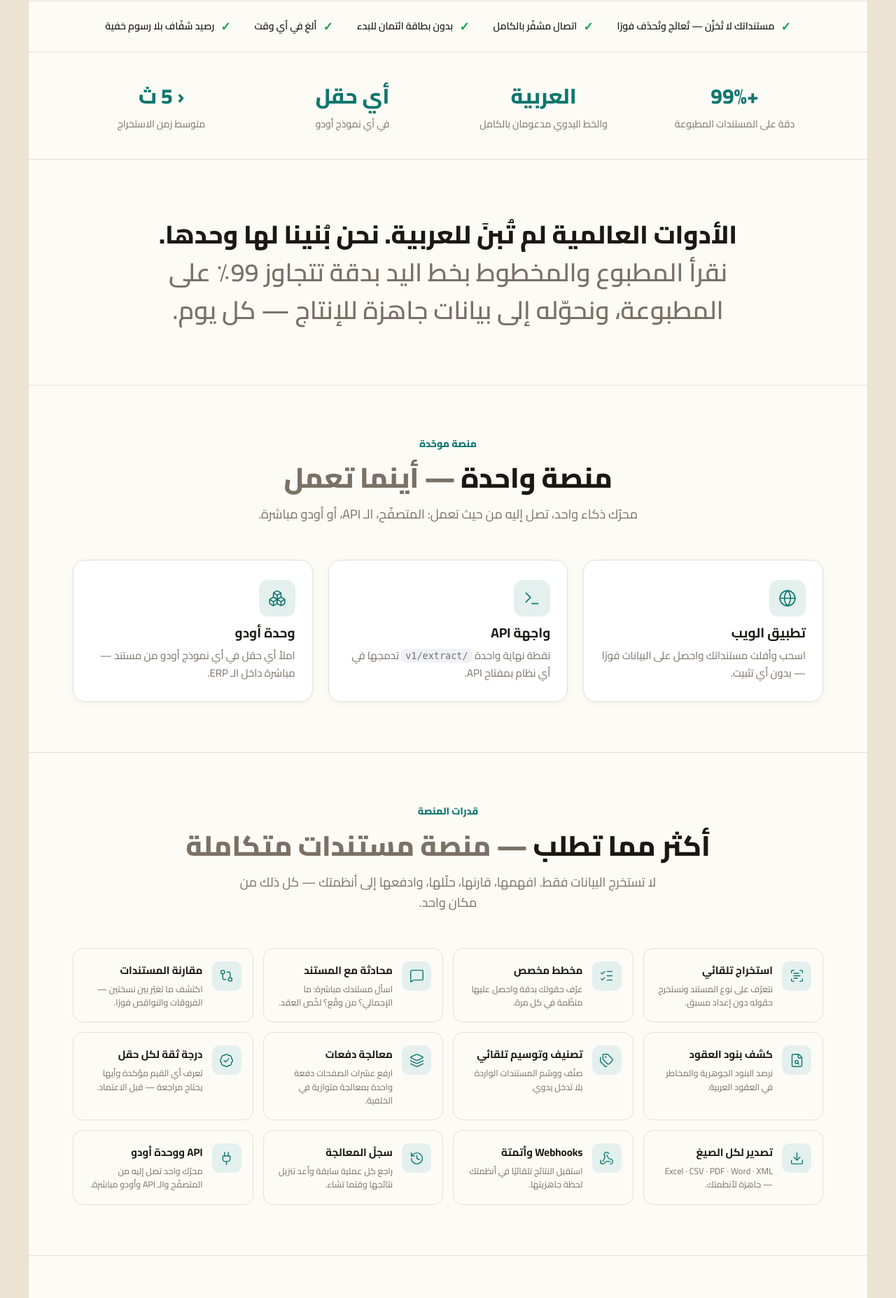
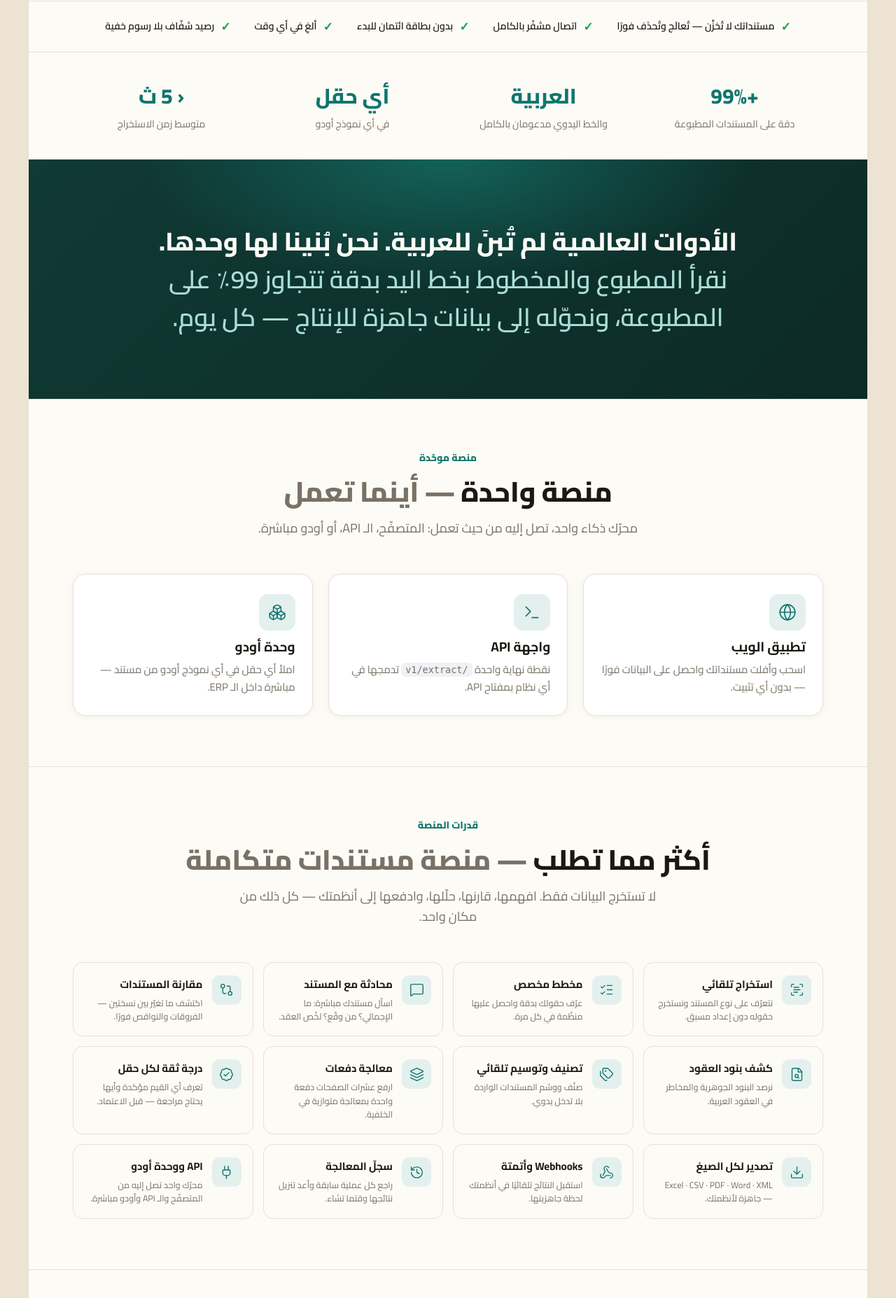
Before and after one commit to MageedGergesA/ocr, a FastAPI app: page / in a window 1280 px wide. Shown: the part 784-2639 px from the top of the page at 70% size. Run offline with FastAPI, Linux system fonts and the light colour scheme; some libraries are stand-ins or nearby versions.

Commit message:
Break homepage rhythm: dark teal statement band + cut redundant features grid
Co-Authored-By: Claude Opus 4.7 <noreply@anthropic.com>

```diff
--- a/backend/app/static/css/style.css
+++ b/backend/app/static/css/style.css
@@ -91,7 +91,9 @@ code { background: #eef2f7; padding: 2px 6px; border-radius: 6px; font-size: .9e
 .canvas > section:first-of-type { border-top: none; }
 .canvas .section-alt { background: transparent; }
 .canvas .stats { background: transparent; border-block: none; }
-.canvas .statement { background: transparent; }
+.canvas .statement { background:
+  radial-gradient(620px 260px at 50% 0%, rgba(26,165,151,.40) 0%, rgba(255,255,255,0) 70%),
+  linear-gradient(135deg, #103a35 0%, #0c2a26 100%); }
 .canvas .trustband { background: transparent; }
 .canvas .section { padding: 72px 0; }
 
@@ -307,10 +309,10 @@ details p { color: var(--muted); }
 @media (max-width: 560px) { .security-grid { grid-template-columns: 1fr; } }
 
 /* Bold statement band (Nanonets-style) */
-.statement { padding: 80px 0; background: linear-gradient(180deg, var(--tint) 0%, var(--bg) 100%); }
+.statement { padding: 90px 0; background: linear-gradient(180deg, var(--tint) 0%, var(--bg) 100%); }
 .statement-text { max-width: 880px; margin: 0 auto; text-align: center; font-size: clamp(24px, 3vw, 36px);
-  font-weight: 800; line-height: 1.5; color: var(--ink); }
-.statement-text .muted { color: var(--muted); font-weight: 600; }
+  font-weight: 800; line-height: 1.5; color: #fdfbf6; }
+.statement-text .muted { color: #a8ddd5; font-weight: 600; }
 
 /* Integrations band */
 .integ-row { display: flex; flex-wrap: wrap; justify-content: center; gap: 12px; }
--- a/backend/app/templates/index.html
+++ b/backend/app/templates/index.html
@@ -153,37 +153,6 @@
         <span class="integ-chip"><i data-lucide="code-2"></i> JSON / API</span>
         <span class="integ-chip"><i data-lucide="webhook"></i> Webhooks</span>
         <span class="integ-chip"><i data-lucide="file-spreadsheet"></i> CSV / XML</span>
-      </div>
-    </div>
-  </section>
-
-  <!-- FEATURES -->
-  <section id="features" class="section">
-    <div class="container">
-      <span class="eyebrow">لماذا مُستخلِص</span>
-      <h2>ذكاء مستندي <span class="muted">بُني للعربية أولًا</span></h2>
-      <p class="section-sub">لسنا مجرد أداة OCR — بل منصة فهم مستندات تتفوّق حيث تفشل الأدوات العالمية.</p>
-      <div class="cards">
-        <div class="card">
-          <div class="ico"><i data-lucide="languages"></i></div>
-          <h3>العربية والخط اليدوي</h3>
-          <p>نقرأ الفواتير والعقود والوصفات المكتوبة بخط اليد بالعربية — حيث تفشل أدوات OCR التقليدية.</p>
-        </div>
-        <div class="card">
-          <div class="ico"><i data-lucide="blocks"></i></div>
-          <h3>تكامل أودو الأصلي</h3>
-          <p>وحدة على متجر تطبيقات أودو تملأ أي حقل في أي نموذج تختاره. زر رفع واحد، والباقي تلقائي.</p>
-        </div>
-        <div class="card">
-          <div class="ico"><i data-lucide="list-checks"></i></div>
-          <h3>أنت تحدد المخطط</h3>
-          <p>عرّف الحقول التي تريدها — اسم العميل، الرقم الضريبي، التاريخ — ونعيدها منظمة مع درجة ثقة لكل حقل.</p>
-        </div>
-        <div class="card">
-          <div class="ico"><i data-lucide="code-2"></i></div>
-          <h3>API للمطورين</h3>
-          <p>نقطة نهاية واحدة <code>/v1/extract</code>. ادمجها في أي تطبيق بمفتاح API واحد.</p>
-        </div>
       </div>
     </div>
   </section>
```
